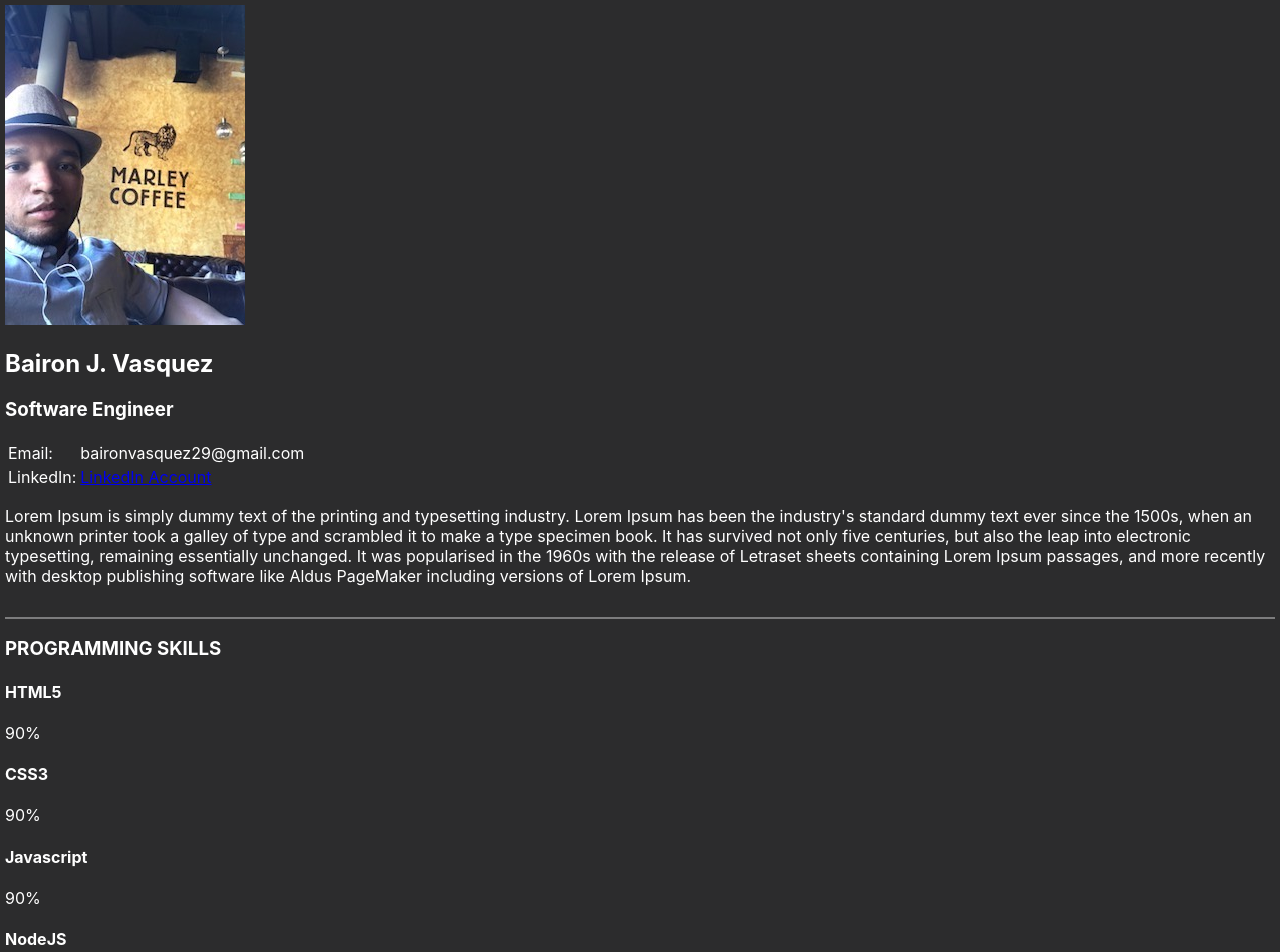
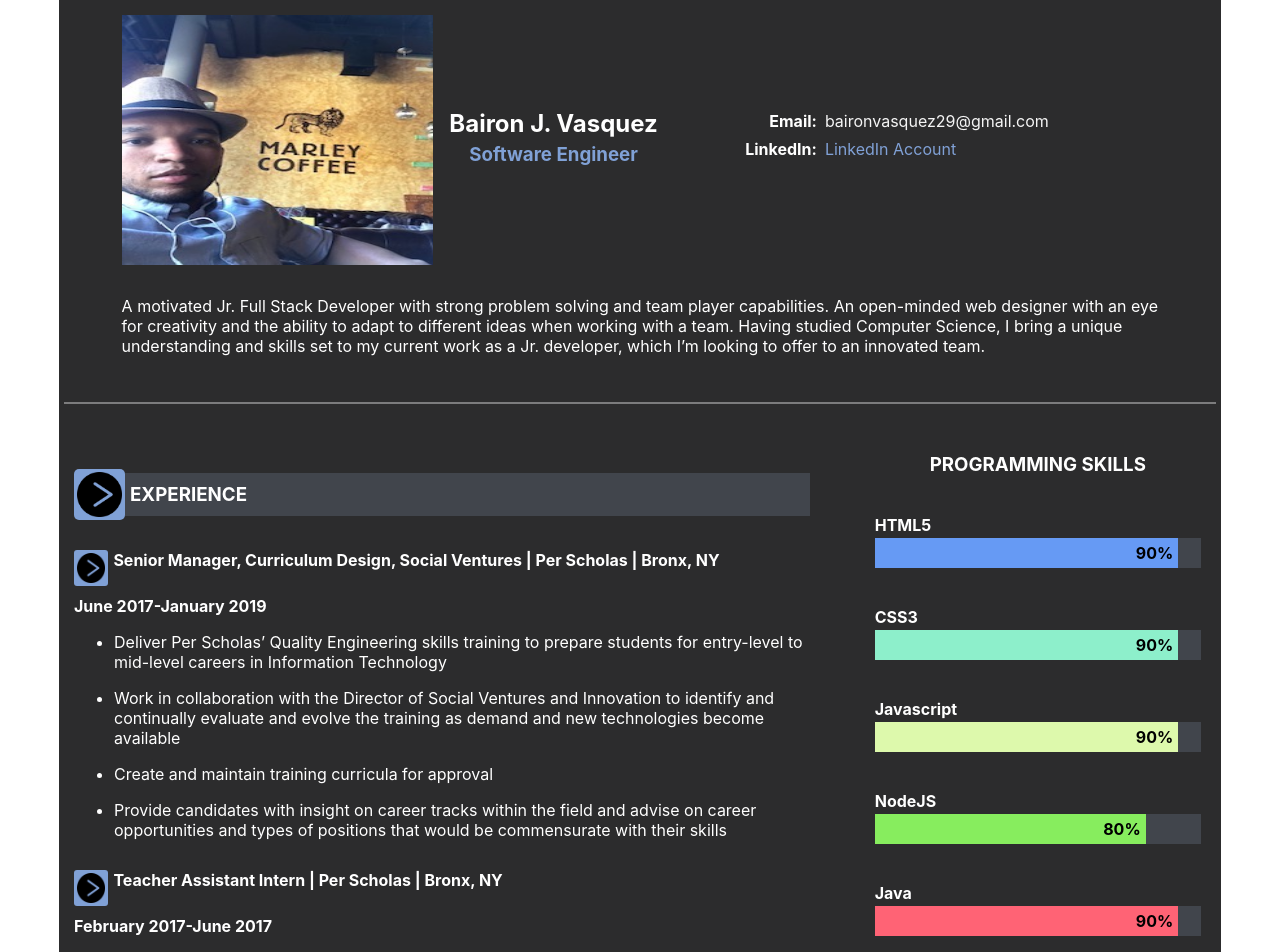
Before and after one commit to Bairon29/Portfolio, a React (Create React App) app in the folder personal_portfolio/: page / in a window 1280 px wide. Shown: the top 952 px of the page. Built offline with nearby package versions, Linux system fonts and the light colour scheme.

Commit message:
Reached a stable presentable state

```diff
--- a/personal_portfolio/src/App.js
+++ b/personal_portfolio/src/App.js
@@ -21,10 +21,10 @@ class App extends Component {
             <hr />
           </div>
           <section className="main-info-session">
-            <div className="info-item" >
+            <div className="info-item item-one" >
               <MainSkills />
             </div>
-            <div className="info-item" >
+            <div className="info-item item-two" >
               <Background />
               <Education />
             </div>
--- a/personal_portfolio/src/components/SelfIntro.js
+++ b/personal_portfolio/src/components/SelfIntro.js
@@ -9,6 +9,7 @@ class SelfIntro extends Component {
 					<div className="img-container">
 						<img src={me} alt="Professional" />
 					</div>
+					<div className="mid-use">
 					<div className="title">
 						<h1>Bairon J. Vasquez</h1>
 						<h3>Software Engineer</h3>
@@ -26,10 +27,14 @@ class SelfIntro extends Component {
       			</tbody>
       		</table>
 				</div>
+				</div>
 				<div className="spe-contact-info">
 					<p>
 						{/* bio */}
-						Lorem Ipsum is simply dummy text of the printing and typesetting industry. Lorem Ipsum has been the industry's standard dummy text ever since the 1500s, when an unknown printer took a galley of type and scrambled it to make a type specimen book. It has survived not only five centuries, but also the leap into electronic typesetting, remaining essentially unchanged. It was popularised in the 1960s with the release of Letraset sheets containing Lorem Ipsum passages, and more recently with desktop publishing software like Aldus PageMaker including versions of Lorem Ipsum.
+						A motivated Jr. Full Stack Developer with strong problem solving and team player capabilities. An
+open-minded web designer with an eye for creativity and the ability to adapt to different ideas when
+working with a team. Having studied Computer Science, I bring a unique understanding and skills
+set to my current work as a Jr. developer, which I’m looking to offer to an innovated team.
 					</p>
 				</div>
       </div>
--- a/personal_portfolio/src/components/css/App.css
+++ b/personal_portfolio/src/components/css/App.css
@@ -8,8 +8,24 @@
 /*online resume section*/
 .online-resume{
   padding: 5px;
+  background-color: rgb(44, 44, 45);
+  width: 90%;
+  margin: 0 auto;
+}
+.main-info-session{
+  display: flex;
+  justify-content: space-between;
+  padding: 10px;
 }
 
+.item-one{
+  order: 2;
+  width: 30%;
+}
+.item-two{
+  order: 1;
+  width: 65%;
+}
 .online-resume .intro-section{
   width: 100%;
   display: flex;
@@ -27,3 +43,262 @@
   border: .5px solid #f5f5f5;
   opacity: .4;
 }
+
+.skill-scale-color{
+  color: black;
+  font-weight: bolder;
+  padding: 5px;
+}
+
+.online-resume .intro-section .SelfIntro{
+    width: 100%;
+    display: flex;
+    flex-direction: column;
+    align-items: center;
+  }
+
+  .SelfIntro .img-container{
+    width: 30%;
+    height: 250px;
+    margin-top: 10px;
+  }
+
+  .SelfIntro .img-container img{
+    width: 100%;
+    height: 100%;
+  }
+
+  .SelfIntro .title{
+    margin: 15px 0;
+    text-align: center;
+  }
+
+  .SelfIntro .title h1,
+  .SelfIntro .title h3{
+    margin-bottom: 1px;
+    margin-top: 5px;
+    font-weight: bolder;
+  }
+
+  .SelfIntro .title h3{
+    color: #80a1d6;
+  }
+  .title,
+  .table-contact-info{
+    width: 50%;
+  }
+
+  .SelfIntro .contact-info{
+    width: 90%;
+    display: flex;
+    align-items: center;
+    justify-content: space-around;
+    flex-wrap: wrap;
+  }
+  .mid-use{
+    display: flex;
+    /* flex-direction: column; */
+    justify-content: space-between;
+    align-items: center;
+    flex-grow: 1;
+  }
+  .SelfIntro .spe-contact-info{
+    display: flex;
+    width: 90%;
+    margin: 15px 0;
+  }
+
+  .contact-info .spe-contact-info p{
+    margin: 0;
+    line-height: 23px;
+    /*padding: 10px;*/
+  }
+
+  .contact-info .table-contact-info,
+  .contact-info .table-contact-info tr{
+    width: 100%;
+  }
+
+  .contact-info .table-contact-info tr .odd-col{
+    width: 30%;
+    text-align: right;
+    padding: 3px;
+    font-weight: bolder;
+  }
+  .contact-info .table-contact-info tr .even-col{
+    width: 100%;
+    text-align: left;
+    padding: 3px;
+    color: #f5f5f5;
+  }
+
+  .contact-info .table-contact-info tr .even-col a,
+  .contact-info .table-contact-info tr .even-col a:active{
+    text-decoration: none;
+    color: #80a1d6;
+    cursor: pointer;
+  }
+
+  .MainSkills,
+  .skill-container,
+  .skill{
+    width: 100%;
+  }
+
+  .MainSkills .skill-container{
+    width: 98%;
+    padding: 5px;
+    display: flex;
+    flex-direction: column;
+    align-items: center;
+  }
+
+  .MainSkills .skill-container h3{
+    text-align: center;
+  }
+
+  .MainSkills .skill-container .skill{
+    margin: 15px 0;
+    width: 98%;
+    padding: 3px;
+  }
+  .MainSkills .skill-container .skill h4{
+    margin: 3px;
+    margin-left: 0;
+  }
+
+  .MainSkills .skill-container .skill .skill-scale-box{
+    background-color: #41454c;
+    width: 100%;
+  }
+
+  .skill .skill-scale-box .skill-scale-color{
+    text-align: right;
+  }
+
+  .flex-container{
+    display: flex;
+    justify-content: space-between;
+  }
+  .skill .skill-scale-circle{
+    width: 60%;
+    margin-right: 15px;
+    display: flex;
+    justify-content: flex-end;
+    justify-self: end;
+  }
+  .skill .skill-scale-circle .skill-scale-color{
+    width: 30px;
+    height: 30px;
+    margin: 0 5px;
+    border-radius: 50%;
+    background-color: #41454c;
+  }
+
+  .html{
+    background-color: #669af4;
+    width: 90%;
+  }
+  .css{
+    background-color: #8defcb;
+    width: 90%;
+  }
+  .js{
+    background-color: #ddf9ac;
+    width: 90%;
+  }
+  .nodejs{
+    background-color: #87ed5e;
+    width: 80%;
+  }
+  .java{
+    background-color: #ff6375;
+    width: 90%;
+  }
+  .mongodb{
+    background-color: #f477e4;
+    width: 80%;
+  }
+  .oracle{
+    background-color: #c284f4;
+    width: 85%;
+  }
+
+  .react{
+    background-color: #0e845f !important;
+    /* width: 85%; */
+  }
+  .redux{
+    background-color: #113f89 !important;
+    /* width: 80%; */
+  }
+  .mvc{
+    background-color: #891145 !important;
+    /* width: 85%; */
+  }
+
+
+
+
+  .Background{
+    width: 100%;
+    margin: 40px 0;
+  }
+  .Background h3,
+  .Background h4{
+    margin: 0;
+  }
+  .Background .back-container{
+    display: flex;
+    justify-content: flex-start;
+    align-items: center;
+    margin: 20px 0;
+  }
+  .Background .back-container .back-header{
+    flex-grow: 1;
+    background-color: #41454c;
+    padding: 10px 5px;
+  }
+  /* .Background .back-container .back-header h3{
+    margin: 0;
+  } */
+  .Background .back-container .exp-img{
+    width: 45px;
+    height: 45px;
+    border-radius: 5px;
+    background-color: #80a1d6;
+    padding: 3px;
+  }
+  .Background .back-container .exp-img img,
+  .role .col-img img{
+    width: 100%;
+    height: 100%;
+    background-attachment: fixed;
+    background-position: center;
+    /* background-size: cover; */
+  }
+
+  .exp-collection .title-date .role{
+    display: flex;
+    justify-content: flex-start;
+    align-items: flex-start;
+    margin: 10px 0;
+  }
+  .exp-collection{
+    margin: 30px 0;
+  }
+  .exp-collection .title-date .role h4{
+    width: 100%;
+  }
+  .exp-collection .title-date .role .col-img{
+    width: 30px;
+    height: 30px;
+    border-radius: 3px;
+    background-color: #80a1d6;
+    padding: 3px;
+    margin-right: 5px;
+  }
+
+  .edu-img{
+    background-color: #87ed5e !important;
+  }
--- a/personal_portfolio/src/components/css/max-1048px.css
+++ b/personal_portfolio/src/components/css/max-1048px.css
@@ -1,5 +1,28 @@
 @media (min-width: 737px) AND (max-width: 1048px) {
-    .online-resume .intro-section .SelfIntro{
+  /* begin break seesion */
+  .main-info-session{
+    display: block;
+  }
+
+  .item-one,
+  .item-two{
+    order: none;
+    width: 100%;
+  }
+  .mid-use{
+    display: block;
+  }
+  /* end break session */
+
+  .App{
+    background-color: rgb(44, 44, 45);
+  }
+  .online-resume{
+    width: 90%;
+    margin: 0 auto;
+    font-size: 130%;
+  }
+  .online-resume .intro-section .SelfIntro{
       width: 100%;
       display: flex;
       flex-direction: column;
@@ -7,8 +30,9 @@
     }
 
     .SelfIntro .img-container{
-      width: 100%;
+      width: 60%;
       height: 350px;
+      margin-top: 10px;
     }
 
     .SelfIntro .img-container img{
@@ -34,11 +58,19 @@
 
     .SelfIntro .contact-info{
       width: 90%;
+      display: flex;
+      align-items: center;
+      justify-content: center;
+      flex-wrap: wrap;
     }
-
-    .SelfIntro .contact-info .spe-contact-info{
+    .mid-use{
       display: flex;
-      width: 100%;
+      flex-direction: column;
+      align-items: center;
+    }
+    .SelfIntro .spe-contact-info{
+      display: flex;
+      width: 90%;
       margin: 15px 0;
     }
 
@@ -122,8 +154,8 @@
       justify-self: end;
     }
     .skill .skill-scale-circle .skill-scale-color{
-      width: 30px;
-      height: 30px;
+      width: 25px;
+      height: 25px;
       margin: 0 5px;
       border-radius: 50%;
       background-color: #41454c;
@@ -197,8 +229,8 @@
       margin: 0;
     } */
     .Background .back-container .exp-img{
-      width: 35px;
-      height: 35px;
+      width: 45px;
+      height: 45px;
       border-radius: 5px;
       background-color: #80a1d6;
       padding: 3px;
@@ -225,8 +257,8 @@
       width: 100%;
     }
     .exp-collection .title-date .role .col-img{
-      width: 20px;
-      height: 20px;
+      width: 30px;
+      height: 30px;
       border-radius: 3px;
       background-color: #80a1d6;
       padding: 3px;
--- a/personal_portfolio/src/components/css/max-736px.css
+++ b/personal_portfolio/src/components/css/max-736px.css
@@ -1,5 +1,27 @@
 @media (max-width: 736px) {
+     /* begin break seesion */
+    .main-info-session{
+      display: block;
+    }
 
+    .item-one,
+    .item-two{
+      order: none;
+      width: 100%;
+    }
+    .main-info-session{
+      display: block;
+    }
+    /* end break session */
+    .App{
+      background-color: rgb(44, 44, 45);
+    }
+    .online-resume{
+      background-color: rgb(44, 44, 45);
+      width: 100%;
+      margin: 0;
+      padding: 0;
+    }
     .online-resume .intro-section .SelfIntro{
       width: 100%;
       display: flex;
@@ -10,6 +32,7 @@
     .SelfIntro .contact-info .img-container{
       width: 100%;
       height: 350px;
+      margin: 0;
     }
 
     .SelfIntro .contact-info .img-container img{
@@ -39,8 +62,9 @@
 
     .SelfIntro .spe-contact-info{
       display: flex;
-      width: 100%;
+      width: 90%;
       margin: 15px 0;
+      text-align: center;
     }
 
     .spe-contact-info p{
@@ -106,7 +130,9 @@
       background-color: #41454c;
       width: 100%;
     }
-
+    .skill{
+      font-size: 105%;
+    }
     .skill .skill-scale-box .skill-scale-color{
       text-align: right;
     }
--- a/personal_portfolio/src/index.css
+++ b/personal_portfolio/src/index.css
@@ -8,7 +8,6 @@ body {
     sans-serif;
   -webkit-font-smoothing: antialiased;
   -moz-osx-font-smoothing: grayscale;
-  background-color: rgb(44, 44, 45);
   color: white;
 }
 
```
